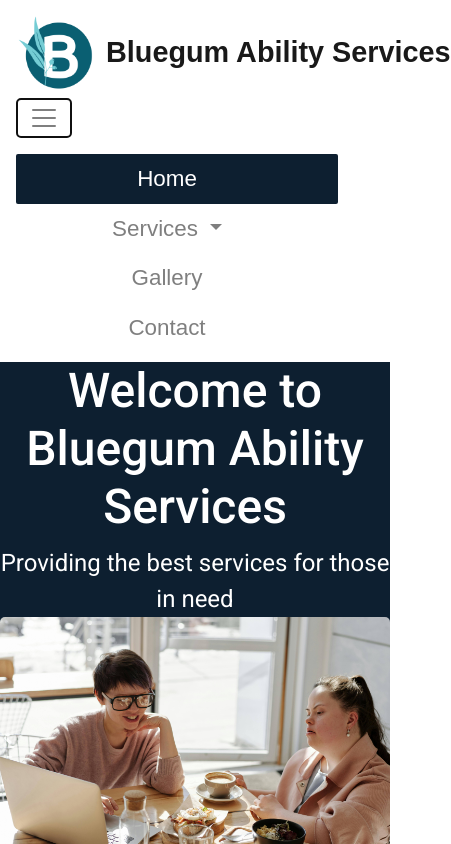
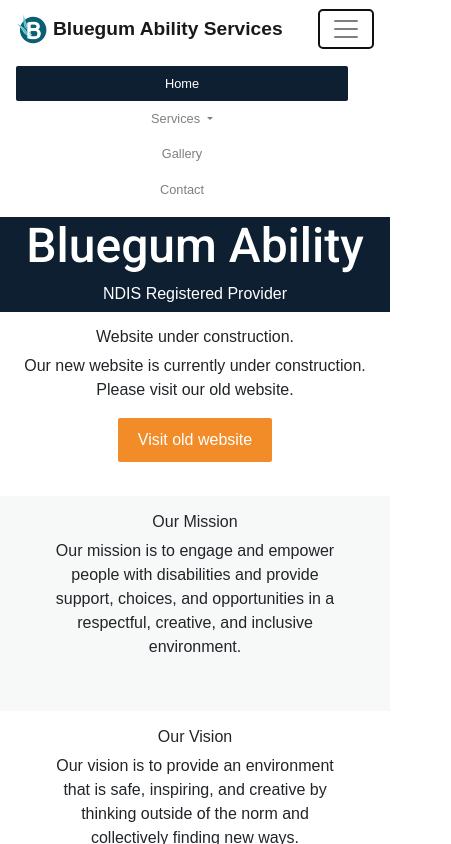
Before and after one commit to Robotmcgregor/bluegumAbility, a plain HTML site: page index.html in a window 390 px wide. Both pictures are taken after a click on the button "Toggle navigation". Shown: the top 844 px of the page, 451 px wide, since content can reach past the window. Drawn offline with nearby package versions, Linux system fonts and the light colour scheme.

Commit message:
feat-media600 dropdown text size correct

```diff
--- a/css/styles.css
+++ b/css/styles.css
@@ -192,6 +192,12 @@ html, body {
       padding-bottom: 2rem;
       }
 
+      .logo-img {
+        height: 3rem;
+        width: auto;
+        margin-right: 10px;
+      }
+
        /* Increase font size in the navbar */
 .navbar-nav .nav-link {
     font-size: 1.4rem; /* Adjust the font size as needed */
@@ -219,7 +225,7 @@ html, body {
 }
 
 .navbar-brand img {
-  height: 40px;               /* Adjust the logo height */
+  height: 4rem;               /* Adjust the logo height */
   margin-right: 10px;         /* Space between logo and text */
   vertical-align: middle;     /* Aligns the logo vertically with the text */
 }
@@ -408,12 +414,45 @@ html, body {
         h2 {
           font-size: 1.5rem;
         }
+        h3 {
+          font-size: 1rem;
+        }
+        h4 {
+          font-size: 0.8rem;
+        }
         .contact-col {
           padding:2rem 2rem;
         }
         /* h3 {
           font-size: 1.5rem;
         } */
+
+                  /* Shrink the logo image */
+  .navbar-brand img {
+    height: 2rem; /* Reduce the height of the image */
+    margin-right: 5px; /* Adjust margin if needed */
+  }
+
+  /* Shrink the font size of the navigation links */
+  .navbar-nav .nav-link {
+    font-size: 1.0rem; /* Reduce font size */
+    padding: 8px 10px; /* Adjust padding for smaller screens */
+  }
+
+  /* Adjust padding between navigation items */
+  .navbar-nav .nav-item {
+    padding-right: 10px; /* Adjust padding as needed */
+  }
+  .nav-section a {
+    font-size: 1rem;  /*Adjust the font size of the links */
+  }
+  .dropdown-item {
+    font-size: 0.8rem;  /*Adjust the font size of the links */
+  }
+
+
+
+
          .title-h3 {
           display: none !important;
         }
@@ -430,15 +469,43 @@ html, body {
 /* -------------------------------- standard mobile phone iPad mini -------------------- */
 @media (max-width: 768px) {
 
-          h2 {
+  h1 {
     font-size: 2rem;
   }
-          h3 {
+  h2 {
     font-size: 1.5rem;
   }
-          h4 {
+  h3 {
     font-size: 1rem;
   }
+  h4 {
+    font-size: 0.8rem;
+  }
+
+  .banner-section h2 {
+    display: none;
+  }
+
+          /* Shrink the logo image */
+  .navbar-brand img {
+    height: 2rem; /* Reduce the height of the image */
+    margin-right: 5px; /* Adjust margin if needed */
+  }
+
+  /* Shrink the font size of the navigation links */
+  .navbar-nav .nav-link {
+    font-size: 1.0rem; /* Reduce font size */
+    padding: 8px 10px; /* Adjust padding for smaller screens */
+  }
+
+  /* Adjust padding between navigation items */
+  .navbar-nav .nav-item {
+    padding-right: 10px; /* Adjust padding as needed */
+  }
+  .nav-section a {
+    font-size: 1.2rem;  /*Adjust the font size of the links */
+  }
+
   .contact-div {
     padding-left: 1rem;
     padding-right: 1rem;
@@ -462,11 +529,20 @@ html, body {
   .banner-left, .banner-img {
     text-align: center;
     width: 100%;      /* Stacks content vertically on smaller screens */
+
+  }
+
+  .banner-img {
+    display: none;
+
   }
 
   .gallery-container {
     grid-template-columns: 1fr; /* 1 column for small screens */
   }
+
+  .banner-section h2 {
+    display: none;
 
   }
 
@@ -518,25 +594,81 @@ html, body {
     margin-bottom: 40px;
   }
 
+}
+
 
 /* -------------------- Portrait mode phone and small tablets ---------------------- */
 
 
 @media (max-width: 600px) {
+
+  h1 {
+    font-size: 0.8rem;
+  }
+  h2 {
+    font-size: 1rem;
+  }
+  h3 {
+    font-size: 0.8rem;
+  }
+  h4 {
+    font-size: 1.2rem;
+  }
+
+  h3 {
+    font-size: 1rem;
+  }
+
+  p {
+    font-size: 1rem;
+  }
+
+  /* Shrink the logo image */
+  .navbar-brand img {
+    height: 2rem; /* Reduce the height of the image */
+    margin-right: 5px; /* Adjust margin if needed */
+  }
+
+  /* Shrink the font size of the navigation links */
+  .navbar-nav .nav-link {
+    font-size: 0.8rem; /* Reduce font size */
+    padding: 8px 10px; /* Adjust padding for smaller screens */
+  }
+
+  /* Adjust padding between navigation items */
+  .navbar-nav .nav-item {
+    padding-right: 10px; /* Adjust padding as needed */
+  }
+
+  /* Adjust dropdown item font size */
+  .dropdown-menu .dropdown-item {
+    font-size: 0.8rem; /* Reduce the font size of dropdown items */
+    padding: 8px 10px; /* Adjust padding for dropdown items */
+  }
+
+  /* Other styles */
+  .nav-section a {
+    font-size: 1.2rem;  /* Adjust the font size of the links */
+  }
+
+  .banner-section h2 {
+    display: none;
+  }
+
   .card {
     max-width: 86%;
     margin-left: 7%;
     text-align: center;
   }
+
   .profile-image {
     border-radius: 100%;
     height: 10rem;
   }
 
-        #profile-image {
-          margin: 7%
+  .profile-image {
+    margin: 7%;
   }
-
 
   .footer-p {
     display: none !important;
@@ -551,16 +683,15 @@ html, body {
     padding-right: 0.5rem;
     font-size: 1rem;
   }
+
   .banner-left, .banner-img {
     text-align: center;
-          width: 100%;      /* Stacks content vertically on smaller screens */
+    width: 100%; /* Stacks content vertically on smaller screens */
   }
 
   .gallery-container {
     grid-template-columns: 1fr; /* 1 column for small screens */
   }
-
-
 }
 
 
--- a/index.html
+++ b/index.html
@@ -112,7 +112,7 @@
   <div class="navigation">
     <nav class="navbar navbar-expand-lg navbar-light">
       <a class="navbar-brand" href="index.html">
-        <img src="images\jpeg-optimizer_Brandmark_Standard_Transparent.png" alt="Logo" style="height: 80px; margin-right: 10px;">
+        <img src="images\jpeg-optimizer_Brandmark_Standard_Transparent.png" alt="Logo">
         Bluegum Ability Services
       </a>
       <button class="navbar-toggler" type="button" data-toggle="collapse" data-target="#navbarNav" aria-controls="navbarNav" aria-expanded="false" aria-label="Toggle navigation">
@@ -153,8 +153,9 @@
       <div class="banner-content">
         <div class="row">
           <div class="col-md-8 banner-left">
-            <h1>Welcome to Bluegum Ability Services</h1>
-            <p>Providing the best services for those in need</p>
+            <h1>Bluegum Ability</h1>
+            <h2>Disability Services</h2>
+            <h3>NDIS Registered Provider</h3>
           </div>
         <div class="col-md-4">
           <!-- You can add any content here for the right cell -->
@@ -171,8 +172,8 @@
 
 <section class="sub-banner-section content-box">
   <div class="container-fluid navigation">
-  <h1>Website under construction....</h1>
-  <p>Our website is currently under construction. Please visit our old website.</p>
+  <h3>Website under construction.</h3>
+  <p>Our new website is currently under construction. Please visit our old website.</p>
   <a href="https://bluegum-ability-services.com/" class="btn custom-btn">Visit old website</a>
 </div>
 </section>
```
Also changed, not shown: houses.html (+2 -2 lines), 2 other files. Lines whose indentation alone changed are shown as unchanged.
